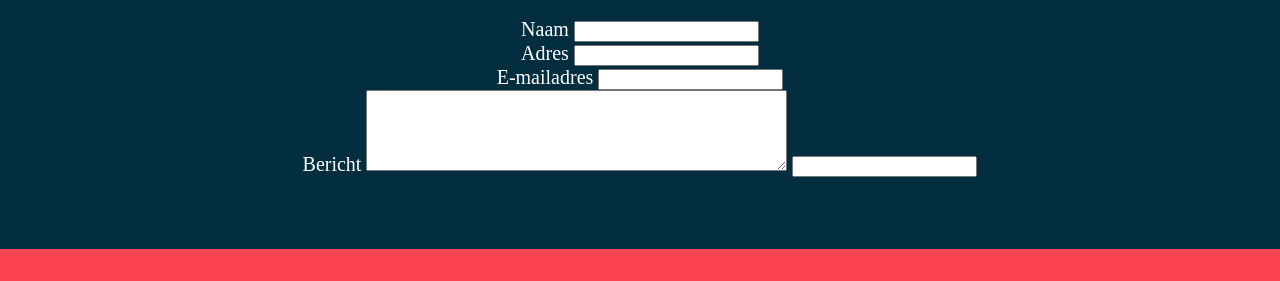
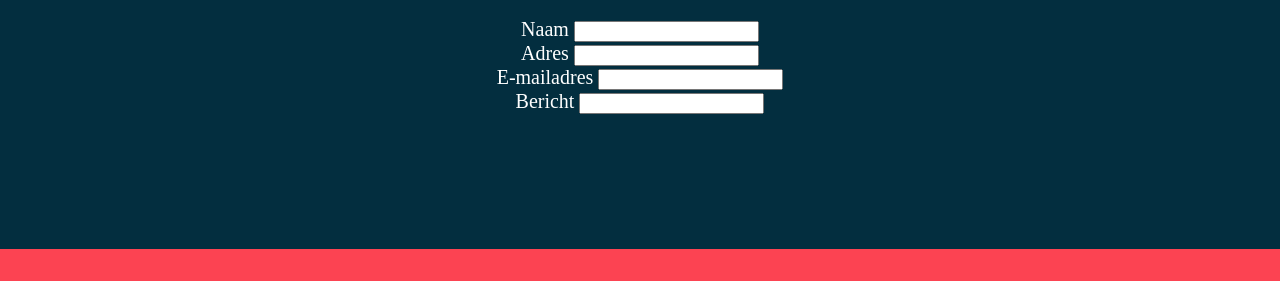
Before and after one commit to lorevers3/1617.webd2, a plain HTML site: page contact.html in a window 1280 px wide. Shown: the part 352-633 px from the top of the page. Drawn offline with Linux system fonts and the light colour scheme; a web font is replaced by a local one.

Commit message:
Update contact.html

```diff
--- a/contact.html
+++ b/contact.html
@@ -36,7 +36,6 @@ action="example.php" method="post">
         <input type="text" id="e-mailadres" name="e-mailadres"/>
         <br>
          <label for="bericht" class="title"> Bericht</label>
-	<textarea rows="5" cols="50" name="comment" form="usform"></textarea>
         <input type="text" id="text" name="text"/>
         <br>
 
```
